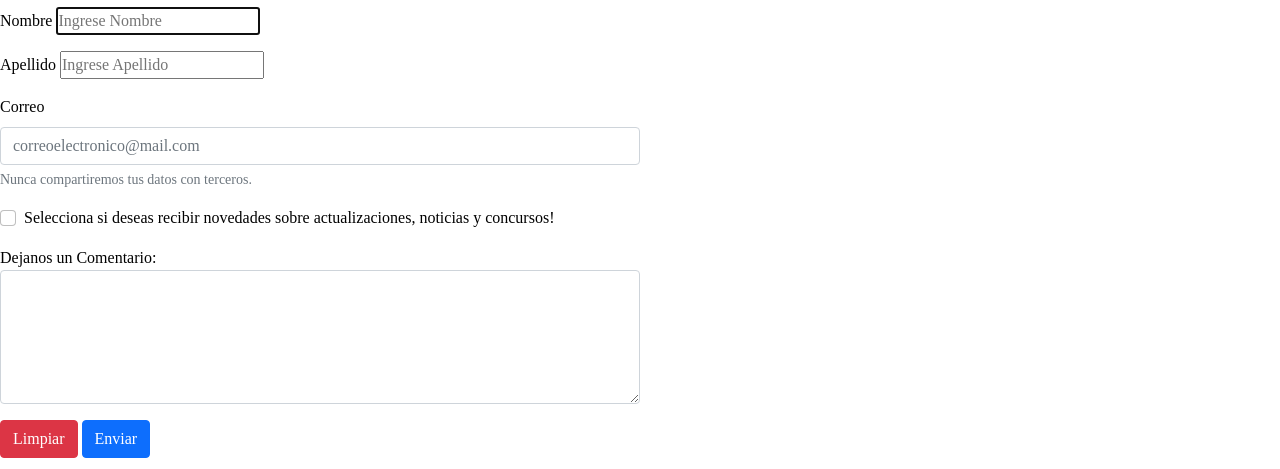
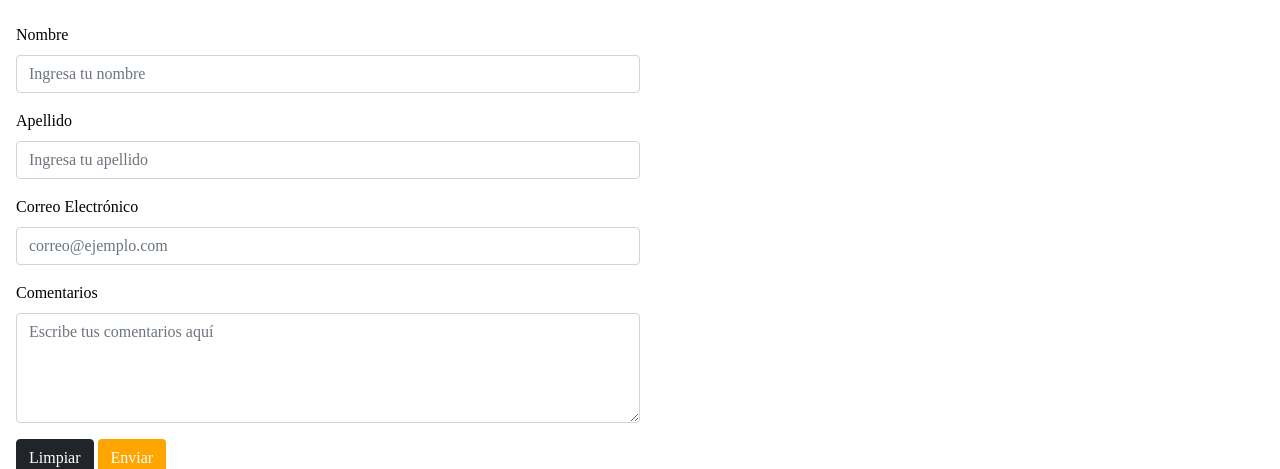
Before and after one commit to GonzaloRochaErices/proyecto_halloween_dw_coder, a website: page pages/contacto.html in a window 1280 px wide. Shown: the part 175-644 px from the top of the page. Drawn offline with Linux system fonts and the light colour scheme; a web font is replaced by a local one.

Commit message:
cambios en margenes y formulario

```diff
--- a/pages/contacto.html
+++ b/pages/contacto.html
@@ -4,7 +4,7 @@
 <head>
     <meta charset="UTF-8">
     <meta name="viewport" content="width=device-width, initial-scale=1.0">
-    <title>Proyecto | Halloween</title>
+    <title>Contacto | Halloween</title>
     <link rel="stylesheet" href="../css/bootstrap.min.css">
     <link rel="stylesheet" href="../css/estilos.css">
     <link rel="icon" type="image/png" href="../assets/img/witch-1751025_640.png">
@@ -51,62 +51,47 @@
     </header>
 
     <main>
-        <section>
-            <h1>
-                Contacto
-            </h1>
-            <p>
-                Si disfrutaste nuestro contenido, dejanos algún comentario! Además, puedes elegir compartir tu correo
+        <div class="m-3">
+            <h1>Contacto</h1>
+            <p>Si disfrutaste nuestro contenido, dejanos algún comentario! Además, puedes elegir compartir tu correo
                 electronico con nosotros para enterarte de las ultimas novedades, concursos y actualizaciones en nuestro
-                sitio web!
-            </p>
-        </section>
-        <section>
-            <form>
+                sitio web!</p>
+
+            <form class="container-flex w-50">
                 <div class="mb-3">
-                    <label for="nombre">Nombre</label>
-                    <input id="nombre" name="nombre" type="text" placeholder="Ingrese Nombre" minlength="3"
-                        maxlength="50" required autofocus autocomplete="off">
+                    <label for="nombre" class="form-label">Nombre</label>
+                    <input id="nombre" name="nombre" type="text" class="form-control" placeholder="Ingresa tu nombre"
+                        required>
                 </div>
+
                 <div class="mb-3">
-                    <label for="apellido">Apellido</label>
-                    <input id="apellido" name="apellido" type="text" placeholder="Ingrese Apellido" minlength="3"
-                        maxlength="50" required autofocus autocomplete="off">
+                    <label for="apellido" class="form-label">Apellido</label>
+                    <input id="apellido" name="apellido" type="text" class="form-control"
+                        placeholder="Ingresa tu apellido" required>
+                </div>
+
+                <div class="mb-3">
+                    <label for="email" class="form-label">Correo Electrónico</label>
+                    <input id="email" name="email" type="email" class="form-control" placeholder="correo@ejemplo.com"
+                        required>
+                </div>
+
+                <div class="mb-3">
+                    <label for="comentarios" class="form-label">Comentarios</label>
+                    <textarea id="comentarios" name="comentarios" class="form-control" rows="4"
+                        placeholder="Escribe tus comentarios aquí"></textarea>
+                </div>
+
+                <div class="mb-3 text-right">
+                    <button type="reset" class="btn btn-dark">Limpiar</button>
+                    <button type="submit" class="btn btn-orange">Enviar</button>
                 </div>
             </form>
-        </section>
-        <Section>
-            <form>
-                <div class="mb-3 w-50">
-                    <label for="exampleInputEmail1" class="form-label">Correo</label>
-                    <input type="email" class="form-control" id="exampleInputEmail1" aria-describedby="emailHelp"
-                        placeholder="correoelectronico@mail.com">
-                    <div id="emailHelp" class="form-text">Nunca compartiremos tus datos con terceros.
-                    </div>
-                </div>
-                <div class="mb-3 form-check">
-                    <input type="checkbox" class="form-check-input" id="exampleCheck1">
-                    <label class="form-check-label" for="exampleCheck1">Selecciona si deseas recibir novedades sobre
-                        actualizaciones, noticias y concursos!</label>
-                </div>
-            </form>
-        </Section>
-        <section>
-            <div class="w-50 mb-3">
-                <label for="comment">Dejanos un Comentario:</label>
-                <textarea class="form-control" rows="5" id="comment" name="text"></textarea>
-            </div>
-        </section>
-        <section>
-            <div class="mb-3">
-                <button type="reset" class="btn btn-danger">Limpiar</button>
-                <button type="submit" class="btn btn-primary">Enviar</button>
-            </div>
-        </section>
+        </div>
 
     </main>
 
-    <footer class="container-flex row imgFondo justify-content-between text-light">
+    <footer class="container-flex row imgFondo justify-content-between text-light w-100">
         <section class="col-md-2">
             <h2>Ubicación</h2>
             <p>Plaza de los Heroes, 5</p>
--- a/scss/_utilitarios.scss
+++ b/scss/_utilitarios.scss
@@ -12,3 +12,9 @@
    .imgFondo {
      background-image: linear-gradient(to right bottom, #d18700, #cd8600, #c88500, #c48400, #c08300, #b67311, #aa631b, #9c5520, #7b3b26, #552624, #2e171a, #000000);
    }
+
+   /* prueba colores botones formulario */
+   .btn-orange {
+    background-color: #FFA500; /* código de color para naranja */
+    color: #fff; /* texto en blanco */
+}
```
Also changed, not shown: index.html (+31 -10 lines), pages/galeria.html (+4 -4 lines), pages/info.html (+4 -4 lines), pages/nosotros.html (+6 -6 lines), assets/img/calabazas sonrientes.jpg (added), assets/img/casa embrujada.jpg (added), css/estilos.css, 1 other file.
